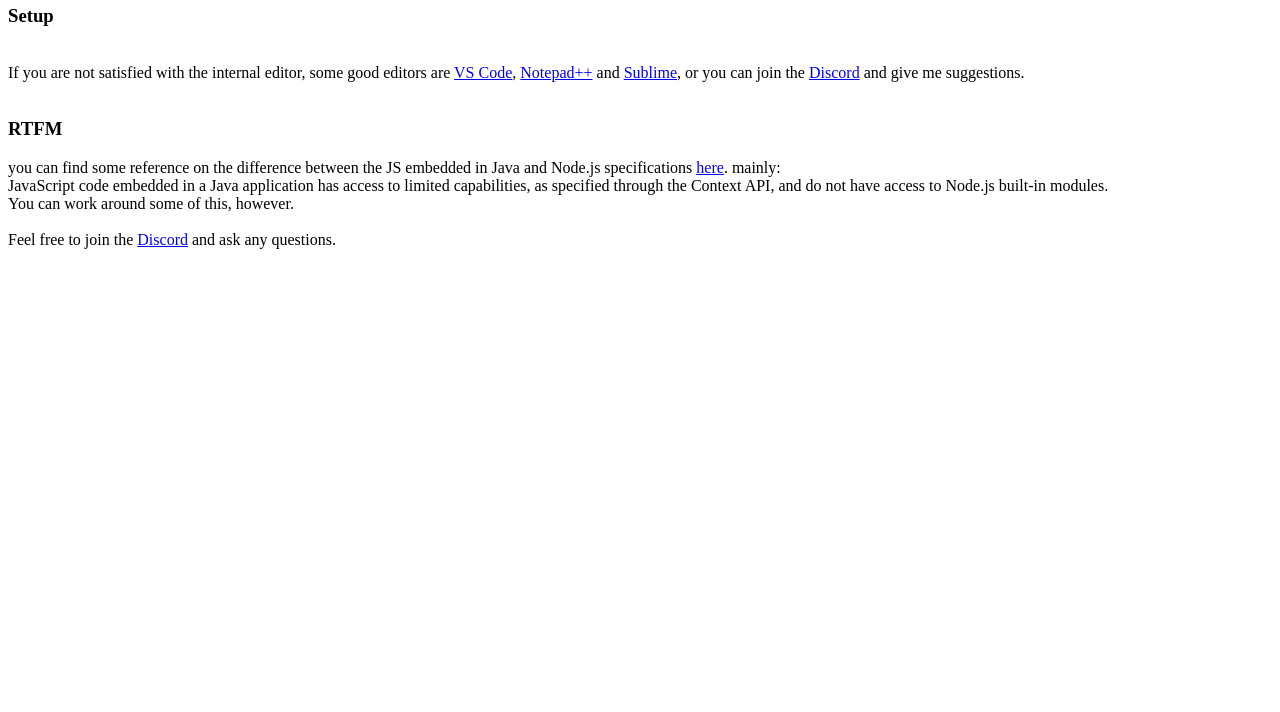
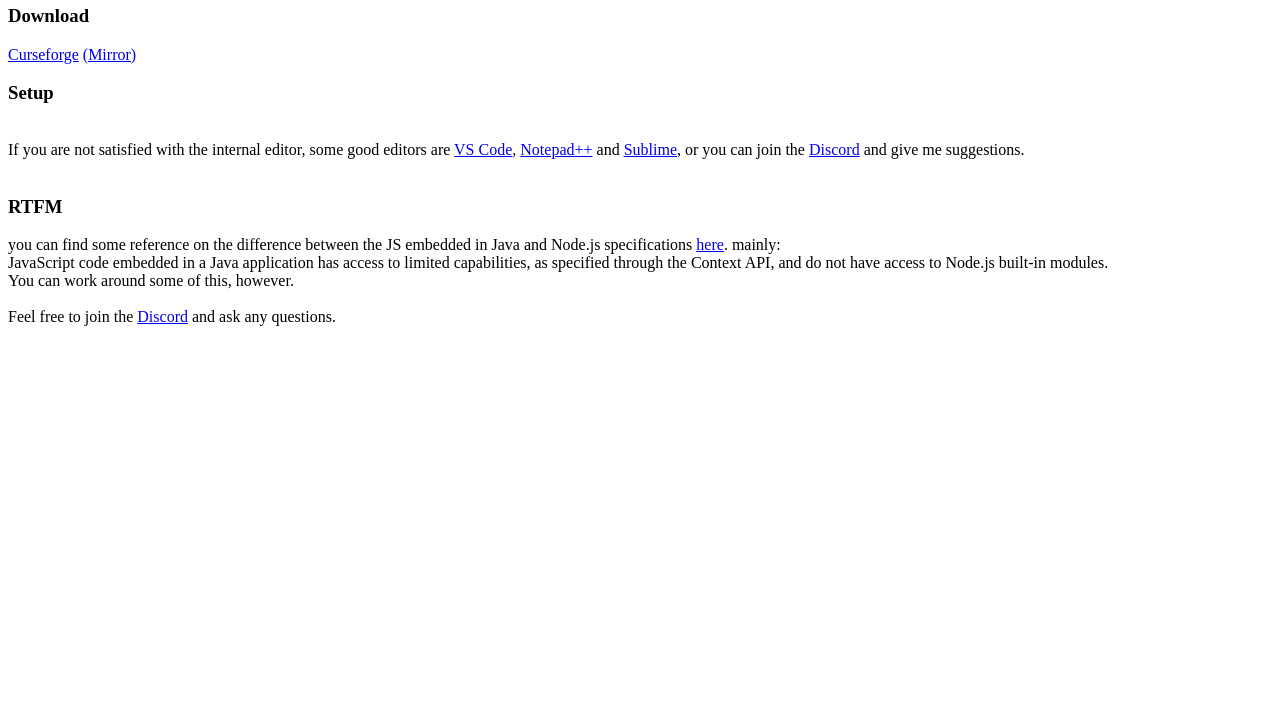
Before and after one commit to JsMacros/JsMacros, a plain HTML site: page webdoc/general.html in a window 1280 px wide. Shown: the part 88-800 px from the top of the page. Drawn offline with Linux system fonts and the light colour scheme.

Commit message:
add proper link to website

```diff
--- a/webdoc/general.html
+++ b/webdoc/general.html
@@ -15,6 +15,8 @@
         <main class= "General">
             <h2>Getting Started</h2>
             <p>
+                <h3>Download</h3>
+                <a href="https://curseforge.com/minecraft/mc-mods/jsmacros" target="_blank">Curseforge</a> <a href="https://github.com/wagyourtail/JsMacros">(Mirror)</a>
                 <h3>Setup</h3>
                 <br>
                 If you are not satisfied with the internal editor, some good editors are <a href= "https://code.visualstudio.com/" target="_blank">VS Code</a>,
```
